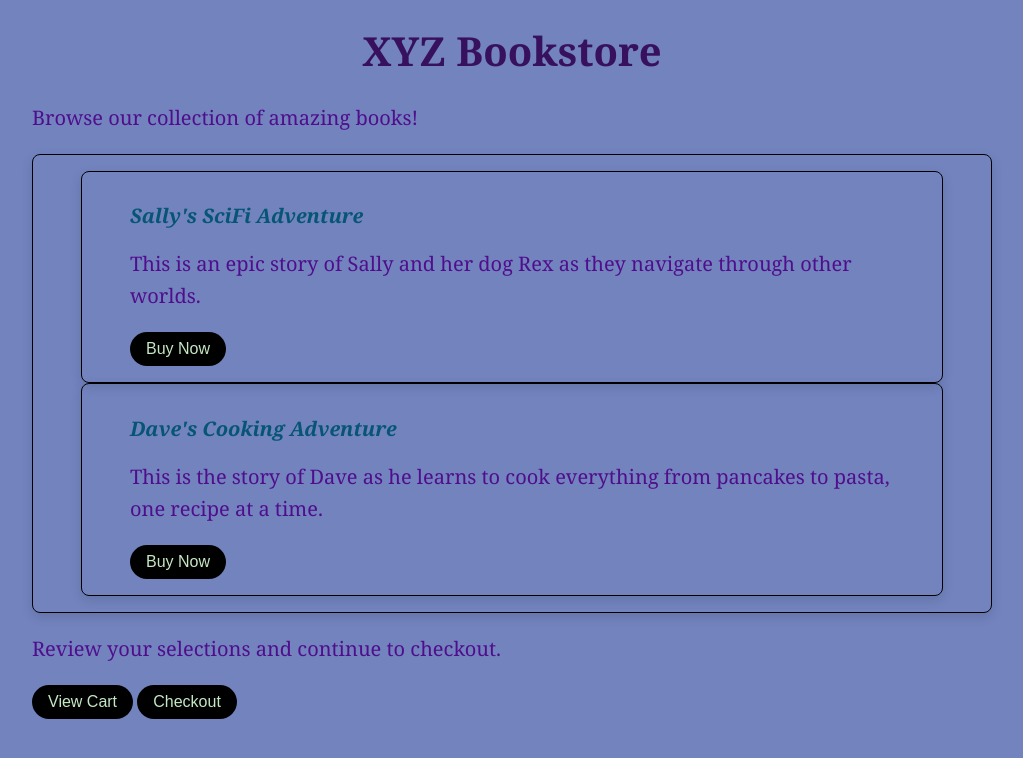
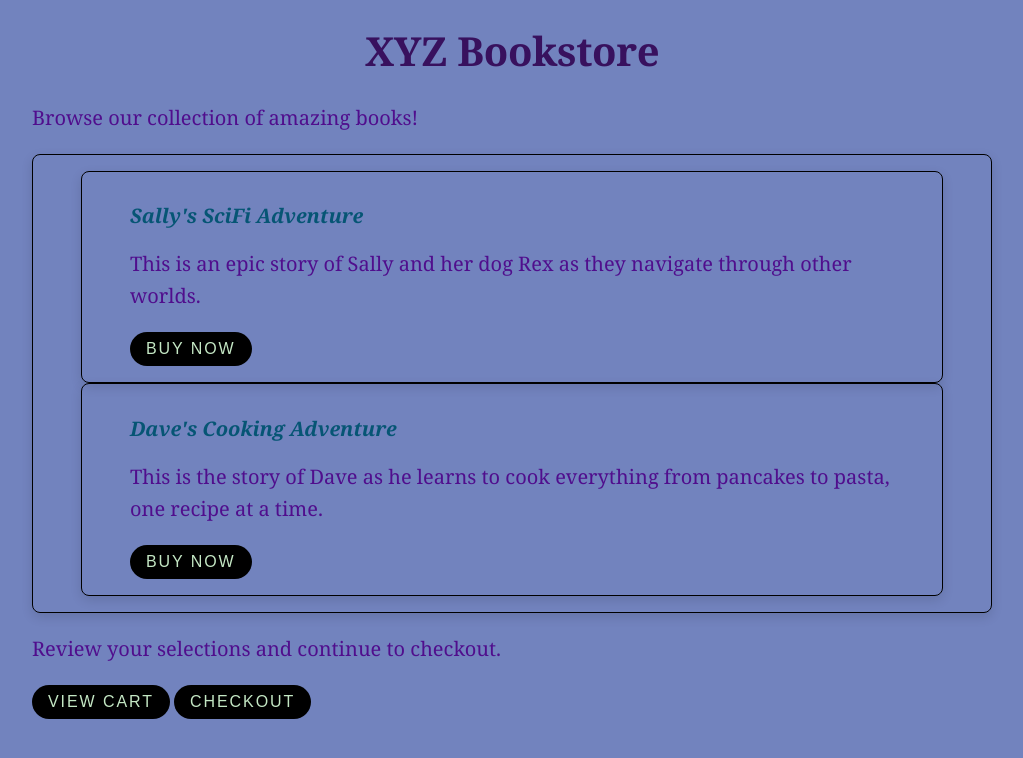
Before and after one commit to THAISSCHIMIT/ProjetoP-ginaLivraria, a plain HTML site: page index.html in a window 1280 px wide. Shown: the whole page, without its empty margins (128-1151 px from the left). Drawn offline with Linux system fonts and the light colour scheme.

Commit message:
Step 14 — O rótulo do botão: maiúscula, ar e peso

```diff
--- a/styles.css
+++ b/styles.css
@@ -11,6 +11,7 @@ h1{
     font-size: 2.5rem;
     font-family: "Iowan Old Style", Georgia, Cambria, serif;
     line-height: 1.2;
+    letter-spacing: -0.01em;
 
 }
 
@@ -45,6 +46,9 @@ p{
     border: none;
     padding: 0.5rem 1rem;
     font-size: 1rem;
+    font-weight: 0.8rem;
+    text-transform: uppercase;
+    letter-spacing: 0.12em;
 }
 
 .btn:hover{
```
